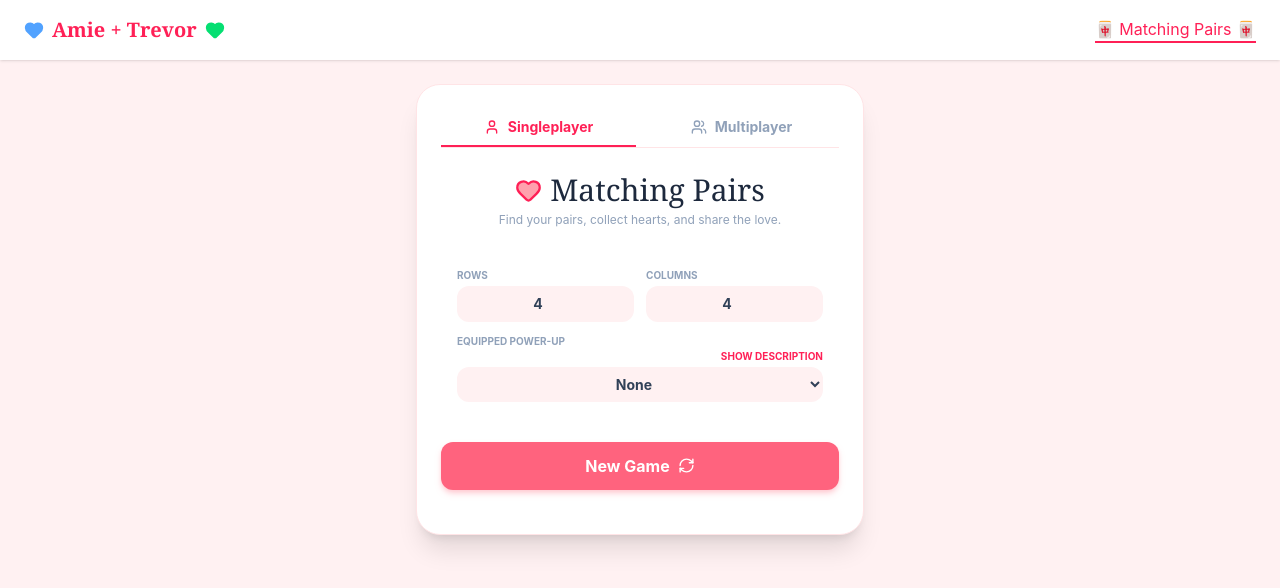
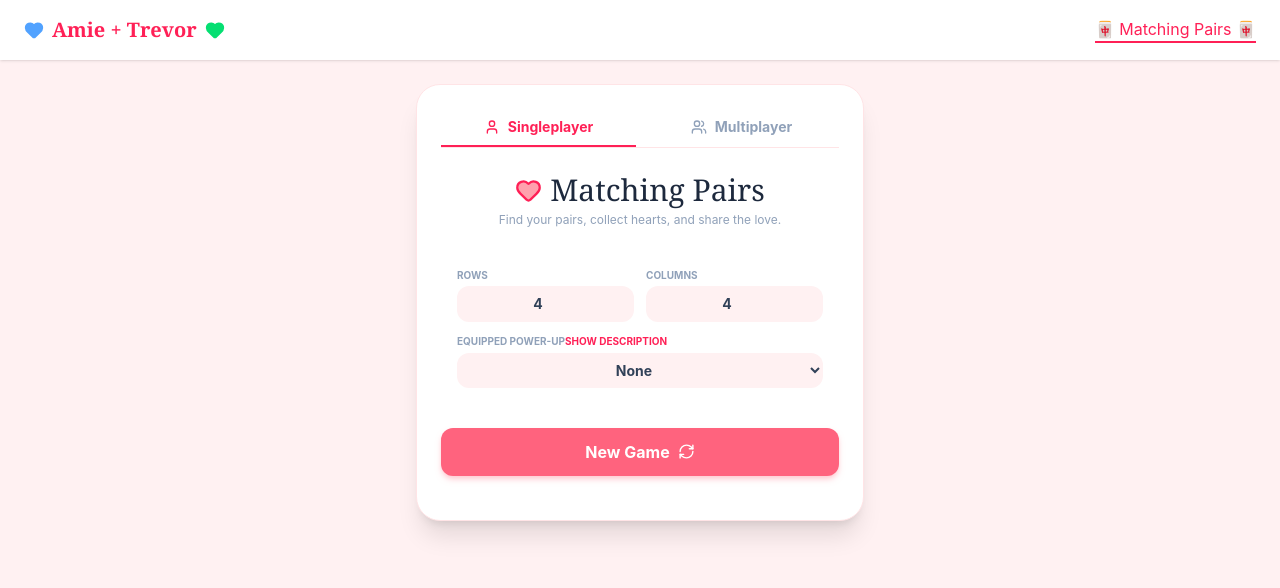
Before and after one commit to 4treess/amie, a React (Vite) app: page /matching-pairs in a window 1280 px wide. Shown: the top 588 px of the page. Built offline with nearby package versions, Linux system fonts and the light colour scheme.

Commit message:
Trying to get the powerup headers to allign

```diff
--- a/src/MatchingPairs.jsx
+++ b/src/MatchingPairs.jsx
@@ -558,7 +558,7 @@ const MatchingPairs = () => {
                     <button
                       type="button"
                       onClick={() => setShowDescription((prev) => !prev)}
-                      className="text-[10px] font-bold uppercase text-rose-500 hover:text-rose-600 transition-colors cursor-pointer outline-none text-right w-full"
+                      className="text-[10px] font-bold uppercase text-rose-500 hover:text-rose-600 transition-colors cursor-pointer outline-none"
                     >
                       {showDescription ? "Hide Description" : "Show Description"}
                     </button>
```
